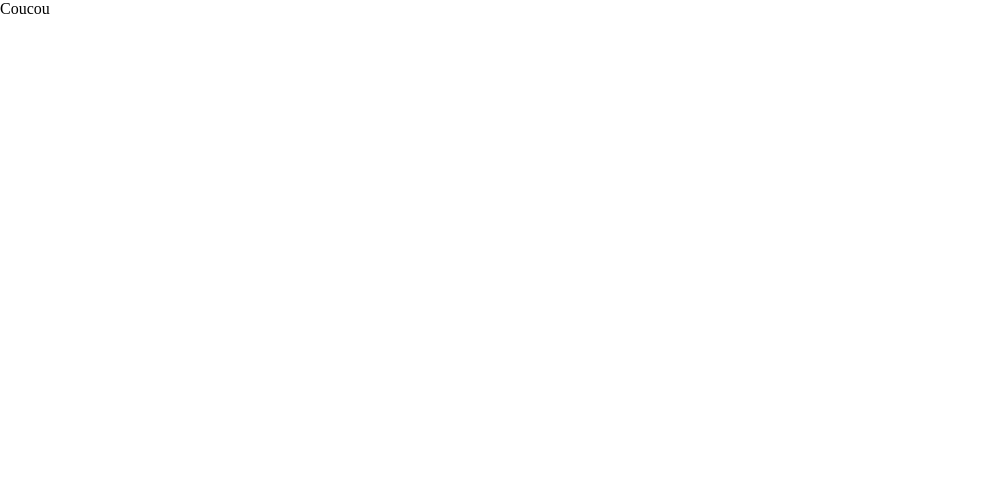
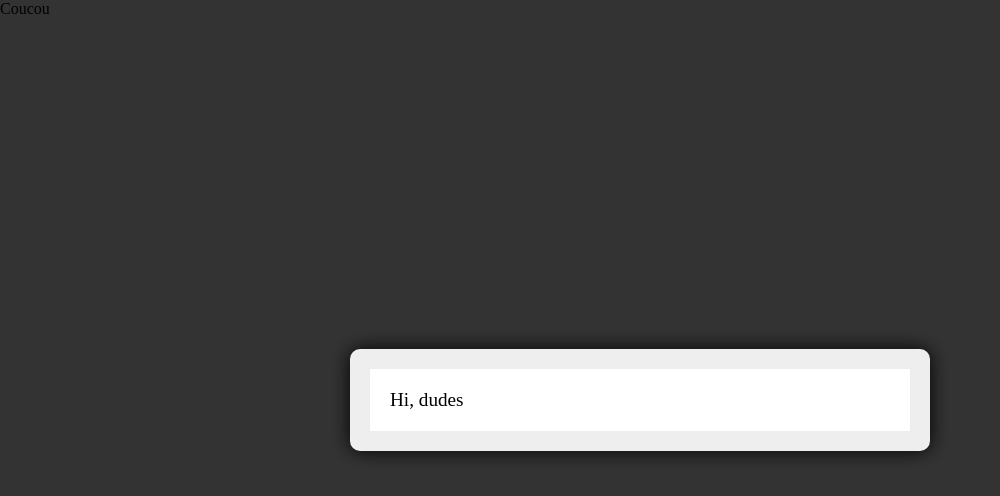
Before and after one commit to LuluHow/wnModal, a plain HTML site: page index.html in a window 1280 px wide. Shown: the whole page, without its empty margins (0-1000 px from the left). Drawn offline with nearby package versions, Linux system fonts and the light colour scheme.

Commit message:
add options : event & color of modal border

```diff
--- a/index.html
+++ b/index.html
@@ -19,7 +19,10 @@
 	<script src="lib/wnModal.js"></script>
 	<script type="text/javascript">
 		jQuery(function(){
-			$("#po").wnModal();
+			$("#po").wnModal({
+				bordercolor: "#EEE",
+				happening: "mouseenter"
+			});
 		});
 	</script>
 </html>
--- a/lib/wnModal.css
+++ b/lib/wnModal.css
@@ -14,7 +14,6 @@
   display: none;
   background: #fff;
   padding: 20px;
-  border: 20px solid #428BCA;
   float: left;
   font-size: 1.2em;
   position: fixed;
--- a/lib/wnModal.js
+++ b/lib/wnModal.js
@@ -4,7 +4,9 @@
 
 		var defaults = {
 			larger: "500",
-			windowID: "1"
+			windowID: "1",
+			bordercolor: "#428BCA",
+			happening: "click",
 		};
 
 		var parametres=$.extend(defaults, options);
@@ -12,7 +14,7 @@
 		$(this).attr('data-width', parametres.larger);
 		$(this).attr('data-rel', 'popup'+parametres.windowID);
 
-		$(this).on('click', function() {
+		$(this).on(parametres.happening, function() {
 			var popID = $(this).data('rel');
 			var popWidth = $(this).data('width');
 			$('#' + popID).fadeIn().css({ 'width': popWidth});
@@ -24,6 +26,7 @@
 			});
 			$('body').append('<div id="fade"></div>');
 			$('#fade').css({'filter' : 'alpha(opacity=80)'}).fadeIn();
+			$('.popup_block').css("border", "20px solid"+parametres.bordercolor);
 			return false;
 		});
 		$('body').on('click', 'a.close, #fade', function() {
```
Also changed, not shown: lib/wnModal.min.css, lib/wnModal.min.js.
